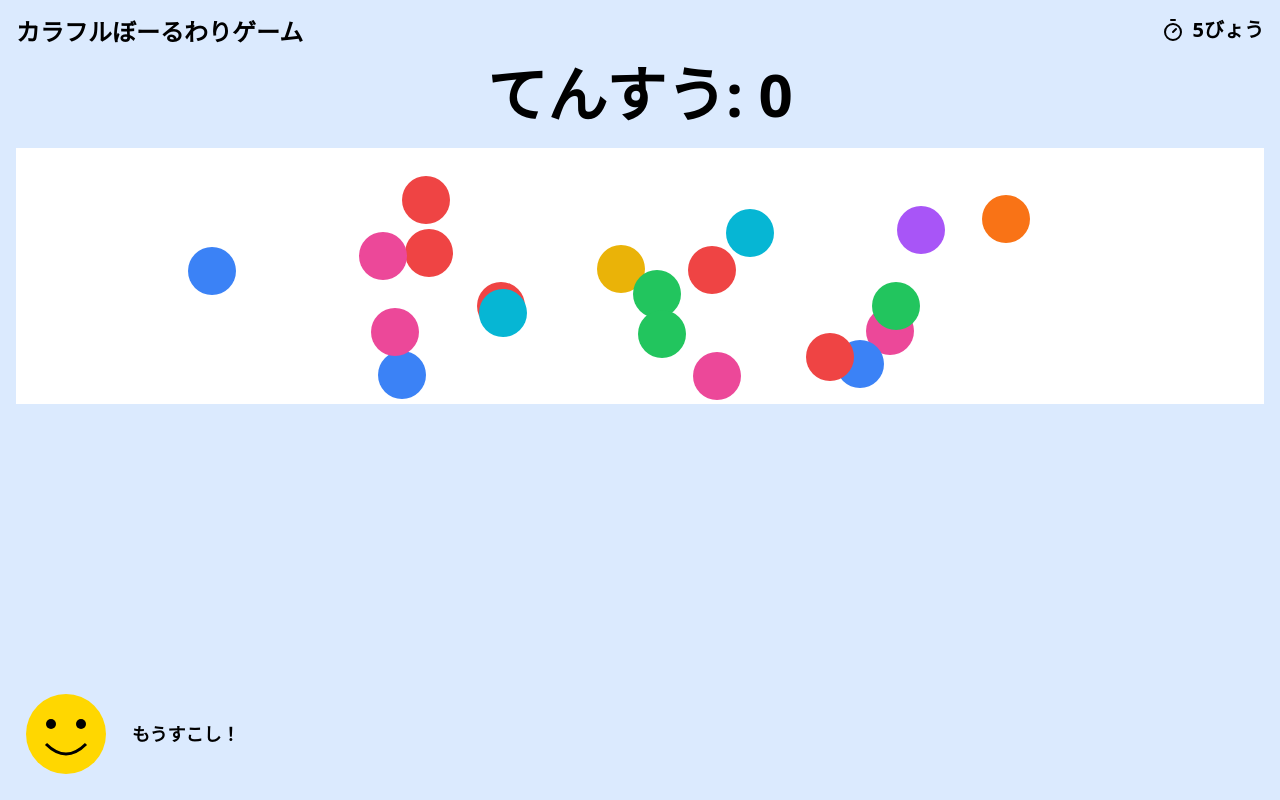
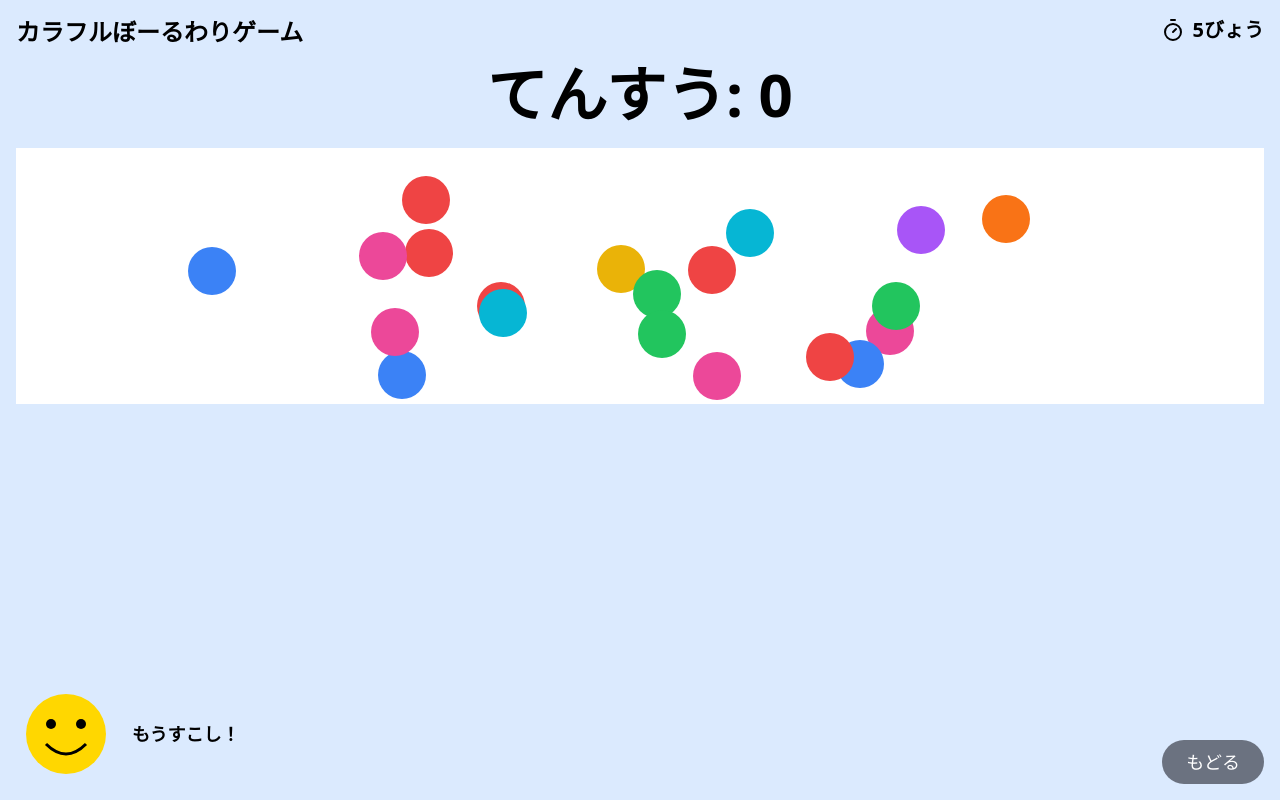
Before and after one commit to tamatrading/ball_click_game, a React (Vite) app: page / in a window 1280 px wide. Built offline with nearby package versions, Linux system fonts and the light colour scheme.

Commit message:
「もどる」ボタンの設置

```diff
--- a/src/Game.jsx
+++ b/src/Game.jsx
@@ -219,6 +219,16 @@ const Game = () => {
       <div className="absolute bottom-4 left-4 flex items-center">
         <AnimalCharacter emotion={characterEmotion} />
         <div className="ml-4 text-lg font-bold">{characterMessage}</div>
+        <a
+          href="https://mouselesson.manabi-time.com"
+          className="fixed bottom-4 right-4"
+        >
+          <Button
+            className="bg-gray-500 hover:bg-gray-600 text-white px-6 py-2 rounded-full text-lg transition-all duration-300 transform hover:scale-105"
+          >
+            もどる
+          </Button>
+        </a>
       </div>
       {showCongratulations && <CongratulationsMessage elapsedTime={elapsedTime} onRestart={initializeGame} />}
     </div>
```
